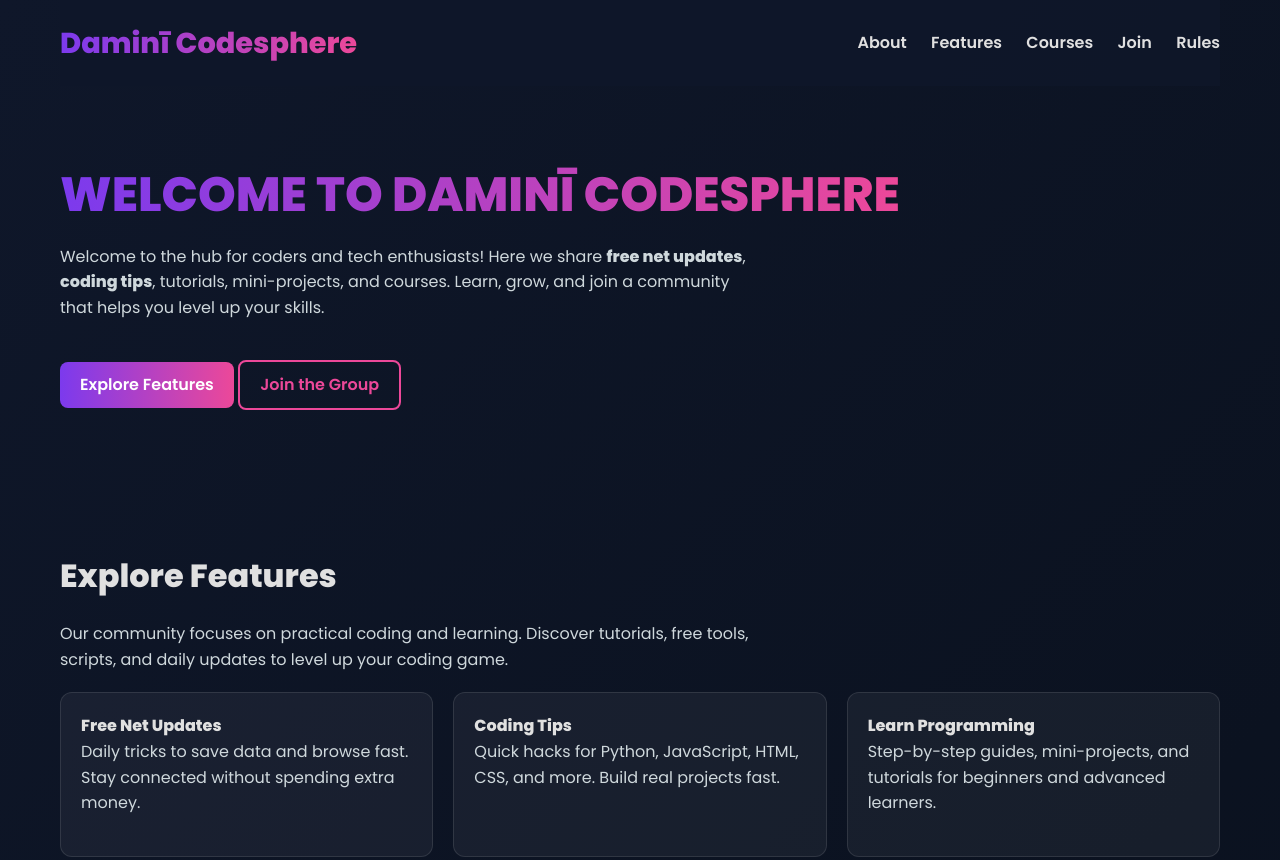
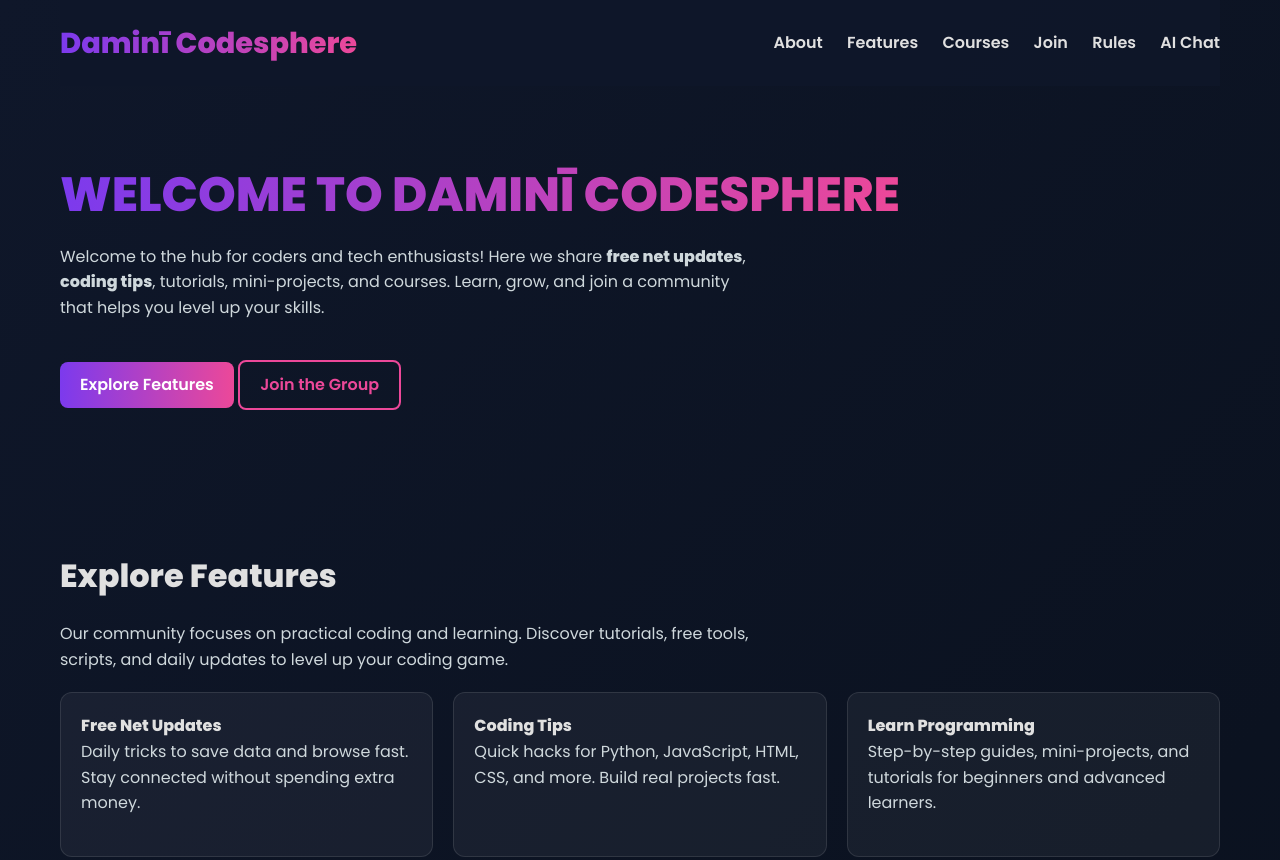
Before and after one commit to Nerdk-tech/Daminicodes, a plain HTML site: page index.html in a window 1280 px wide. Shown: the top 860 px of the page. Drawn offline with Linux system fonts and the light colour scheme.

Commit message:
Update index.html

```diff
--- a/index.html
+++ b/index.html
@@ -37,7 +37,6 @@
 </head>
 <body>
   <div class="container">
-    <!-- HEADER -->
     <header>
       <h1>Daminī Codesphere</h1>
       <nav>
@@ -46,10 +45,10 @@
         <a href="#courses">Courses</a>
         <a href="#join">Join</a>
         <a href="#rules">Rules</a>
+        <a href="ai.html">AI Chat</a>
       </nav>
     </header>
 
-    <!-- HERO -->
     <section class="hero">
       <h2>WELCOME TO DAMINĪ CODESPHERE</h2>
       <p>
@@ -63,7 +62,6 @@
       </div>
     </section>
 
-    <!-- FEATURES -->
     <section id="features">
       <h3>Explore Features</h3>
       <p>Our community focuses on practical coding and learning. Discover tutorials, free tools, scripts, and daily updates to level up your coding game.</p>
@@ -83,12 +81,10 @@
       </div>
     </section>
 
-    <!-- COURSES -->
     <section id="courses">
       <h3>Courses</h3>
       <p>Here, you can access all the coding courses we drop. Python courses are live, Web Dev & Advanced JS coming soon!</p>
       <div class="grid grid-3">
-        <!-- Python course -->
         <div class="card">
           <h4>Python Basics</h4>
           <p>Start with Python: variables, loops, functions, and mini projects.</p>
@@ -100,13 +96,11 @@
           </ul>
         </div>
 
-        <!-- Web Dev course -->
         <div class="card">
           <h4>Web Development</h4>
           <span class="coming-soon">Coming Soon!</span>
         </div>
 
-        <!-- Advanced JS course -->
         <div class="card">
           <h4>Advanced JavaScript</h4>
           <span class="coming-soon">Coming Soon!</span>
@@ -114,13 +108,11 @@
       </div>
     </section>
 
-    <!-- ABOUT -->
     <section id="about">
       <h3>About Daminī Codesphere</h3>
       <p>Daminī Codesphere is a community of learners and doers. We provide resources, tutorials, courses, and support for anyone passionate about coding. Beginners and advanced coders are welcome.</p>
     </section>
 
-    <!-- JOIN GROUPS & CHANNEL -->
     <section id="join">
       <h3>Join the Community</h3>
       <p>We have two WhatsApp groups and a channel where you can interact, learn, and get updates daily:</p>
@@ -140,7 +132,6 @@
       </div>
     </section>
 
-    <!-- RULES -->
     <section id="rules">
       <h3>Rules</h3>
       <div class="grid grid-3">
@@ -159,7 +150,6 @@
       </div>
     </section>
 
-    <!-- FOOTER -->
     <footer>
       © 2025 Daminī Codesphere • Mostly coding, mostly community.
     </footer>
```
